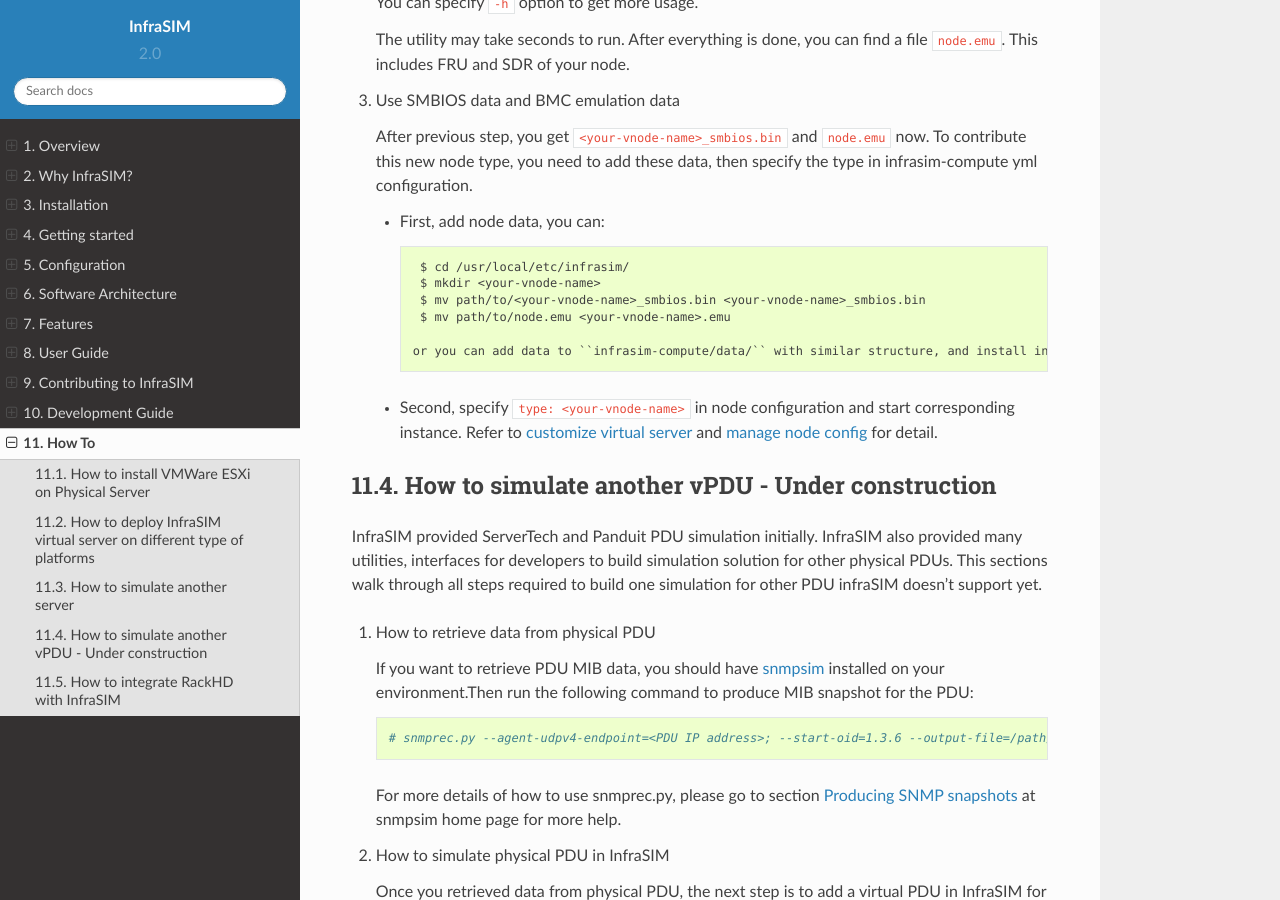
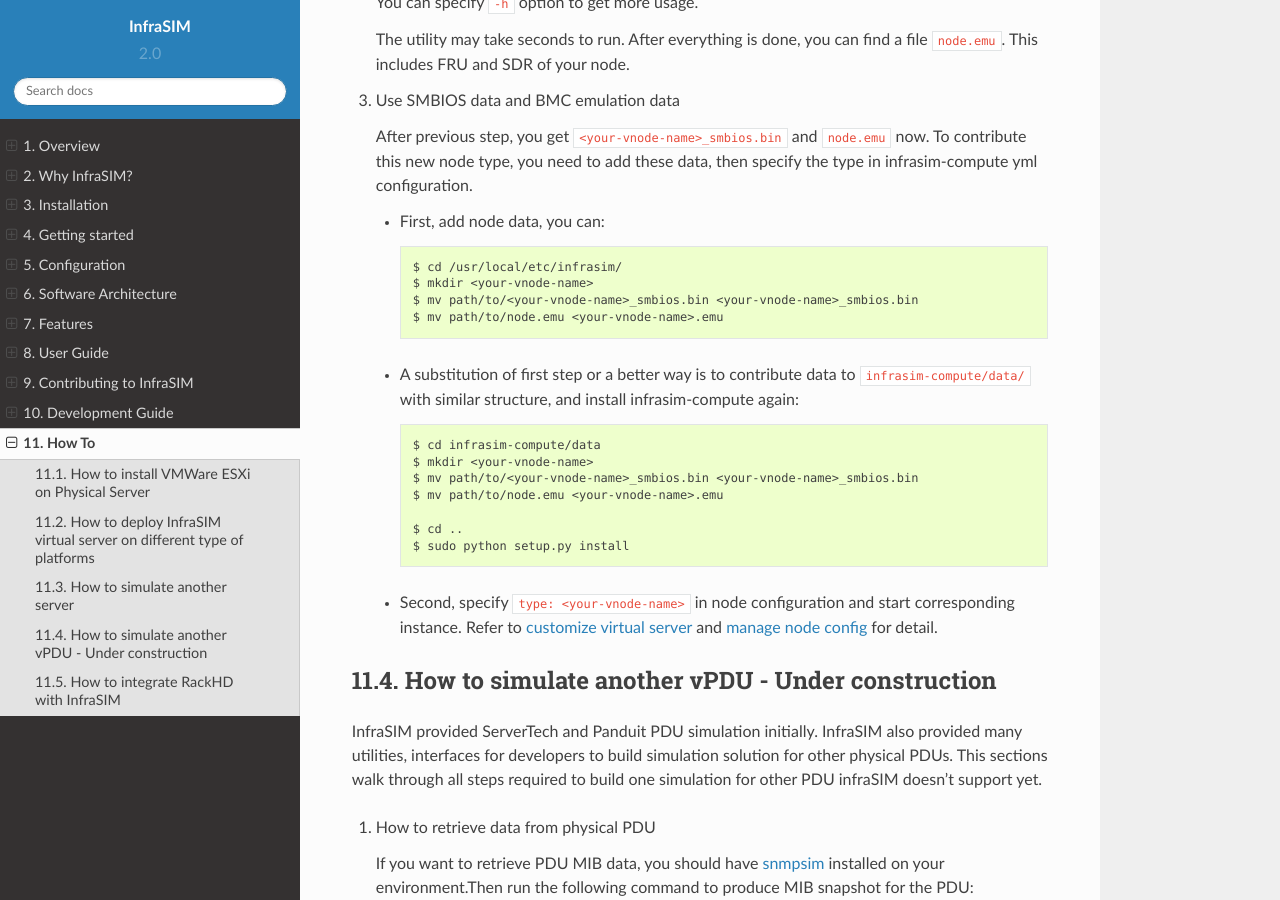
Before and after one commit to InfraSIM/docs, a Sphinx documentation site: the page built from docs/how_to.rst, in a window 1280 px wide and 900 px high, scrolled down 5673 px. Built offline with Sphinx 7.4.7 and the Read the Docs theme 2.0.0, drawn with Linux system fonts in a browser that asks for light colours.

Commit message:
Minor fix on add new node
Provide command to contribute new node data and install infrasim.

```diff
--- a/docs/how_to.rst
+++ b/docs/how_to.rst
@@ -143,7 +143,15 @@
         $ mv path/to/<your-vnode-name>_smbios.bin <your-vnode-name>_smbios.bin
         $ mv path/to/node.emu <your-vnode-name>.emu
 
-       or you can add data to ``infrasim-compute/data/`` with similar structure, and install infrasim-compute again.
+   * A substitution of first step or a better way is to contribute data to ``infrasim-compute/data/`` with similar structure, and install infrasim-compute again::
+
+        $ cd infrasim-compute/data
+        $ mkdir <your-vnode-name>
+        $ mv path/to/<your-vnode-name>_smbios.bin <your-vnode-name>_smbios.bin
+        $ mv path/to/node.emu <your-vnode-name>.emu
+
+        $ cd ..
+        $ sudo python setup.py install
 
    * Second, specify ``type: <your-vnode-name>`` in node configuration and start corresponding instance. Refer to `customize virtual server <user_guide.html>`_ and `manage node config <https://github.com/InfraSIM/infrasim-compute/wiki/Manage-node-config>`_ for detail.
 
```
